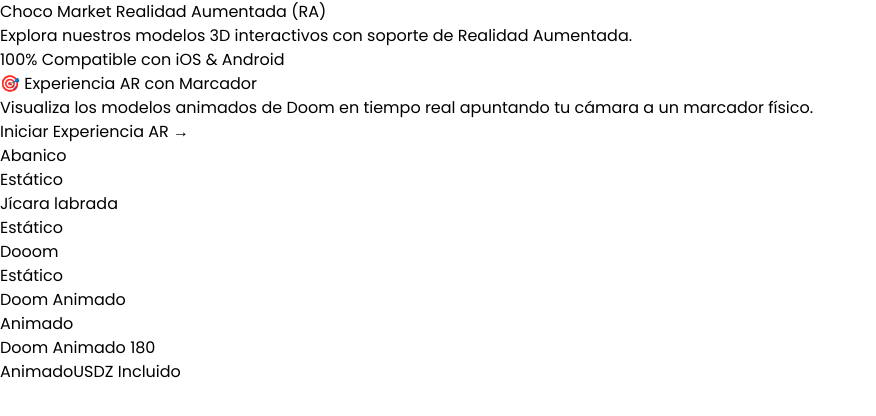
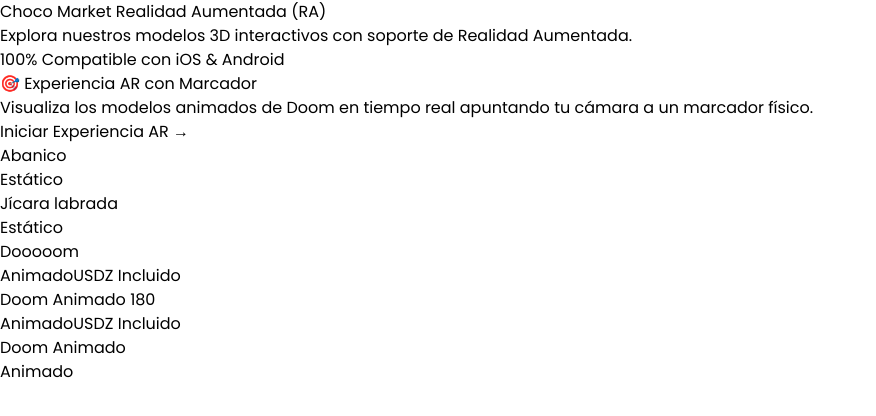
Before and after one commit to adrianhdez2/choco-market-ra, a React (Vite) app: page / in a window 1280 px wide. Shown: the top 416 px of the page, without its empty margins (0-876 px from the left). Built offline with nearby package versions, Linux system fonts and the light colour scheme.

Commit message:
feat: add DOOMSHAPE model and implement Home page with product gallery and AR viewer integration

```diff
--- a/src/pages/Home.jsx
+++ b/src/pages/Home.jsx
@@ -20,18 +20,11 @@
   },
   {
     id: 'doom',
-    title: 'Dooom',
+    title: 'Dooooom',
     alt: 'Doom',
-    src: './models/doom.glb',
+    src: './models/doomAnimado180.glb',
+    iosSrc: './models/DOOMSHAPE.usdz',
     poster: './posters/doom.webp',
-    animated: false,
-  },
-  {
-    id: 'doom-animated',
-    title: 'Doom Animado',
-    alt: 'Doom',
-    src: './models/doomAnimated.glb',
-    poster: './posters/doomA.webp',
     animated: true,
   },
   {
@@ -41,6 +34,14 @@
     src: './models/doomAnimado180.glb',
     iosSrc: './models/doomUSDZ.usdz',
     poster: './posters/doomA180.webp',
+    animated: true,
+  },
+  {
+    id: 'doom-animated',
+    title: 'Doom Animado',
+    alt: 'Doom',
+    src: './models/doomAnimated.glb',
+    poster: './posters/doomA.webp',
     animated: true,
   },
 ];
```
Also changed, not shown: 1 other file (tests, documents, lock files or other folders).
